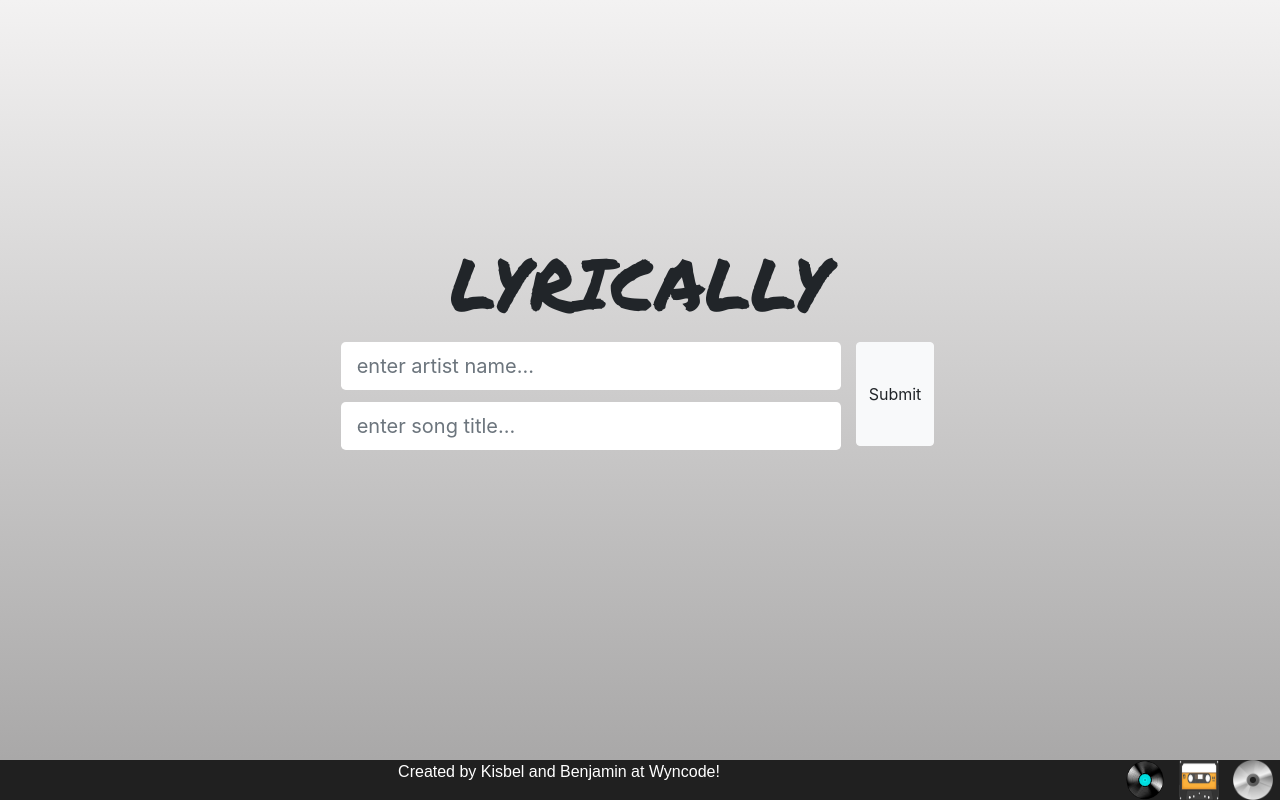
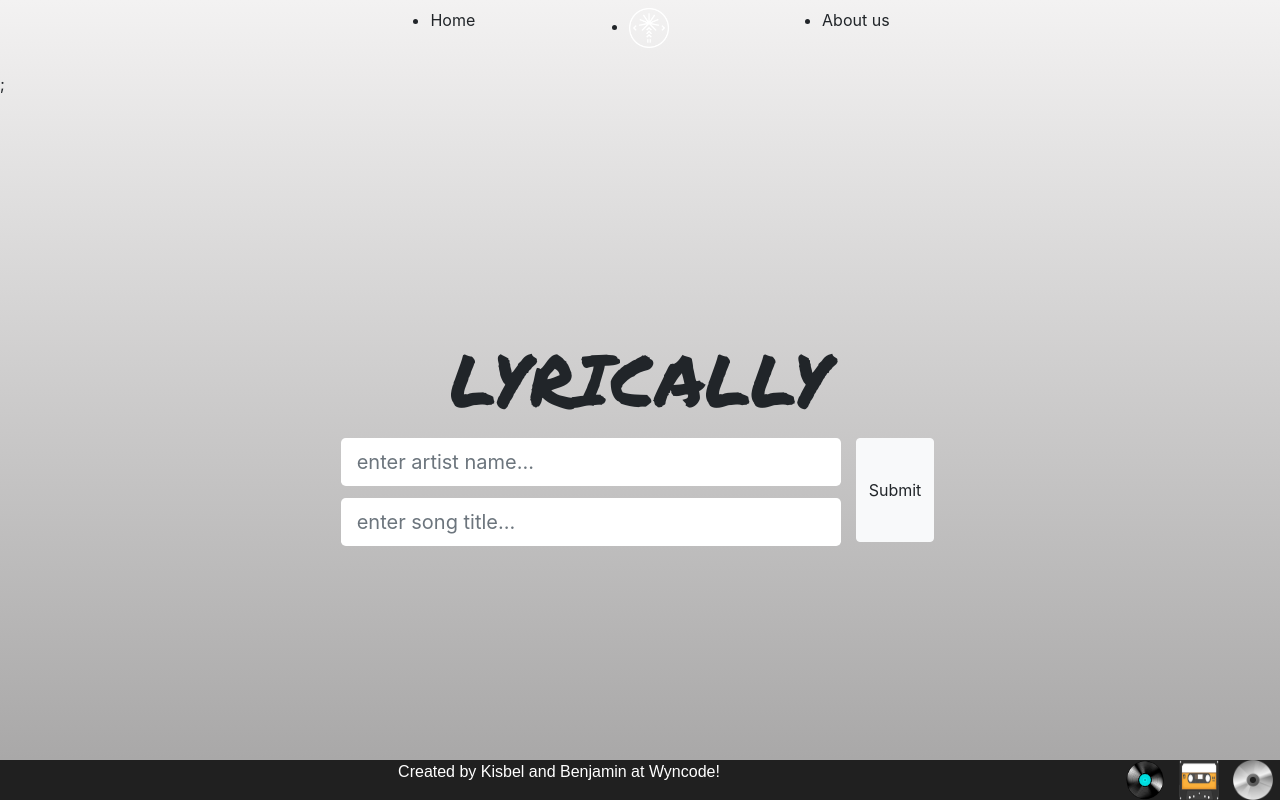
Before and after one commit to benjaminfmoore/C37_midterm_benjamin_bootros_kisbel, a React (Create React App) app in the folder client/: page / in a window 1280 px wide. Built offline with nearby package versions, Linux system fonts and the light colour scheme; the HTML template or start-up script is replaced by a standard one.

Commit message:
made navbar and added photos

```diff
--- a/client/src/App.jsx
+++ b/client/src/App.jsx
@@ -2,20 +2,21 @@ import React from 'react';
 import SearchForm from './components/SearchForm';
 import { Container } from 'react-bootstrap';
 import Footer from './components/footer';
+import NavBar from './components/NavBar';
 import './App.css';
 import './index.css';
 
 const App = () => {
   return (
     <>
-    <h1>LYRICALLY</h1>
-    <Container>
-      <SearchForm />
-    </Container>
-    <Footer />
+      <NavBar />
+      <h1>LYRICALLY</h1>
+      <Container>
+        <SearchForm />
+      </Container>
+      <Footer />
     </>
   );
 };
 
-
 export default App;
--- /dev/null
+++ b/client/src/components/NavBar.jsx
@@ -0,0 +1,25 @@
+import React from 'react';
+import '../index.css';
+import logo from '../pictures/logo.png';
+
+const NavBar = () => (
+  <>
+    <nav className="navbar">
+      <ul className="nav-ul">
+        <li className="navbar-items">Home</li>
+        <li className="navbar-items">
+          <img
+            src={logo}
+            alt="logo"
+            height="40px"
+            width="40px"
+            className="navbar-logo"
+          />
+        </li>
+        <li className="navbar-items">About us</li>
+      </ul>
+    </nav>
+    ;
+  </>
+);
+export default NavBar;
--- a/client/src/components/footer.js
+++ b/client/src/components/footer.js
@@ -5,7 +5,7 @@ import cassette from '../pictures/cassette.png';
 
 function Footer() {
   return (
-    <footer class="site-footer">
+    <footer className="site-footer">
       <div id="createdBy">
         <p>Created by Kisbel and Benjamin at Wyncode!</p>
       </div>
--- a/client/src/index.css
+++ b/client/src/index.css
@@ -31,7 +31,6 @@ h1 {
   justify-content: center;
   margin-top: 30vh;
   margin-bottom: 2vh;
-
 }
 
 .content {
@@ -131,3 +130,11 @@ button:hover {
   border: none !important;
   margin-top: 12px;
 }
+
+.nav-ul {
+  display: flex;
+  justify-content: space-between;
+  width: 100%;
+  margin-inline-start: 30%;
+  margin-inline-end: 30%;
+}
```
Also changed, not shown: client/src/pictures/Ben-profile.jpeg (added), client/src/pictures/logo.png (added).
